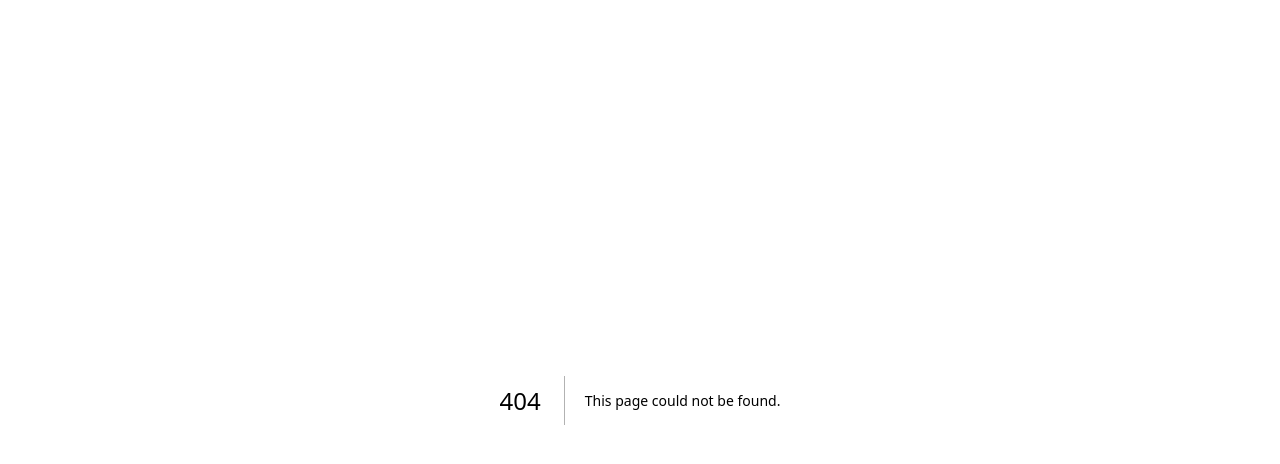
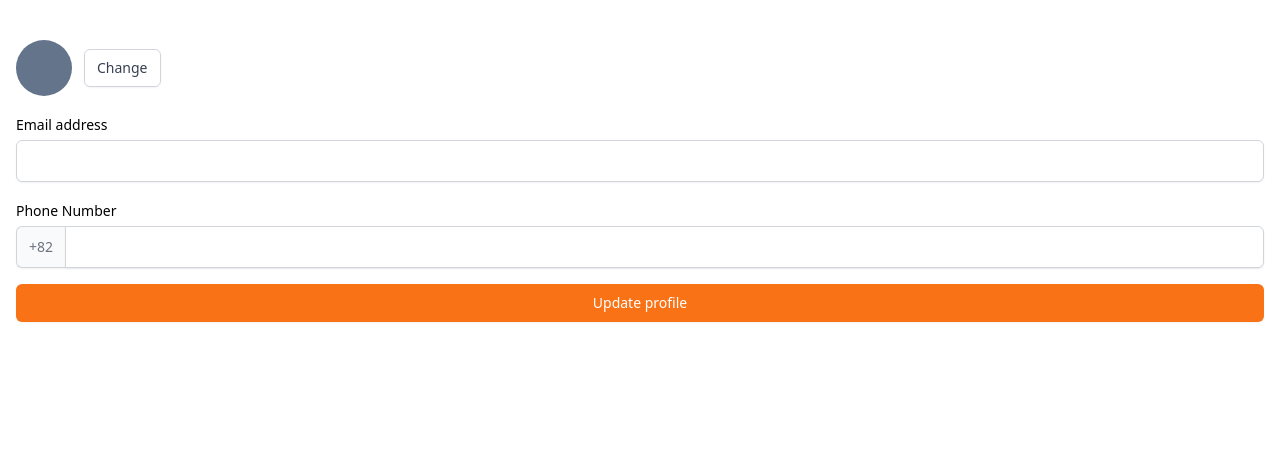
Before and after one commit to jh0152park/NextJS.12_CarrotMarket, a Next.js app in the folder carrot_market/: page /profile/edit in a window 1280 px wide. Before the commit this address had no page. Shown: the top 464 px of the page. Built offline with nearby package versions, Linux system fonts and the light colour scheme.

Commit message:
edit profile

```diff
--- /dev/null
+++ b/carrot_market/pages/profile/edit.tsx
@@ -0,0 +1,60 @@
+export default function Edit() {
+    return (
+        <div className="py-10 px-4 space-y-4">
+            <div className="flex items-center space-x-3">
+                <div className="w-14 h-14 rounded-full bg-slate-500" />
+                <label
+                    htmlFor="picture"
+                    className="cursor-pointer border py-2 px-3 border-gray-300 rounded-md shadow-sm text-sm font-medium focus:ring-2 focus:ring-offset-2 focus:ring-orange-500 text-gray-700"
+                >
+                    Change
+                    <input
+                        id="picture"
+                        type="file"
+                        className="hidden"
+                        accept="image/*"
+                    />
+                </label>
+            </div>
+            <div className="space-y-1">
+                <label
+                    htmlFor="email"
+                    className="text-sm font-medium text-gary-700"
+                >
+                    Email address
+                </label>
+
+                <input
+                    className="w-full px-3 py-2 placeholder-gray-400 border border-gray-300 rounded-md shadow-sm appearance-none focus:outline-none focus:ring-orange-500 focus:border-orange-500"
+                    type="email"
+                    required
+                    id="email"
+                />
+            </div>
+            <div className="space-y-1">
+                <label
+                    htmlFor="phone"
+                    className="text-sm font-medium text-gary-700"
+                >
+                    Phone Number
+                </label>
+
+                <div className="flex rounded-md shadow-sm">
+                    <span className="flex items-center justify-center px-3 text-sm text-gray-500 border border-r-0 border-gray-300 select-none bg-gray-50 rounded-l-md">
+                        +82
+                    </span>
+                    <input
+                        className="w-full px-3 py-2 placeholder-gray-400 border border-gray-300 rounded-md rounded-l-none shadow-sm appearance-none focus:outline-none focus:ring-orange-500 focus:border-orange-500"
+                        type="number"
+                        required
+                        id="phone"
+                    />
+                </div>
+            </div>
+
+            <button className=" w-full px-4 py-2 mt-5 text-sm font-medium text-white bg-orange-500 border border-transparent rounded-md shadow-sm focus:outline-none focus:ring-2 focus:ring-offset-2 focus:ring-orange-500 hover:bg-orange-600">
+                Update profile
+            </button>
+        </div>
+    );
+}
```
